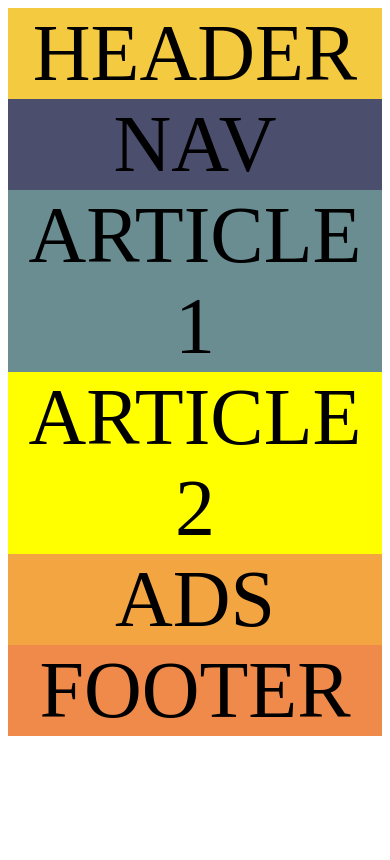
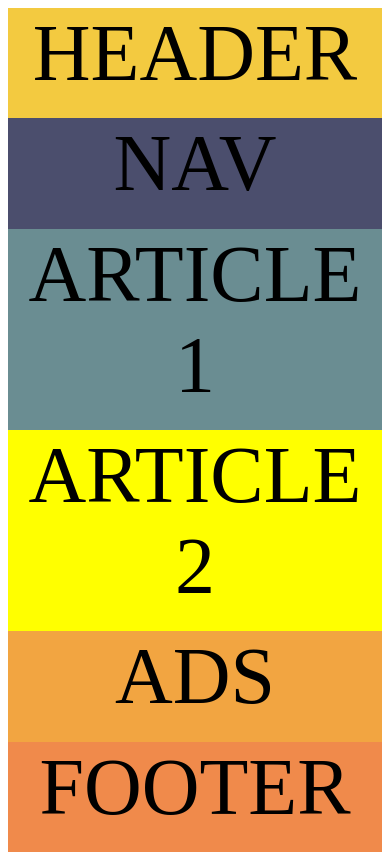
Before and after one commit to spaik11/holy-responsive-grid, a plain HTML site: page index.html in a window 390 px wide. Drawn offline with Linux system fonts and the light colour scheme.

Commit message:
completed exercise

```diff
--- a/style.css
+++ b/style.css
@@ -3,31 +3,69 @@
 }
 
 #app {
+  display: grid;
   font-size: 5em;
   text-align: center;
   height: 100vh;
+  grid-template-areas:
+    "header header header header"
+    "nav article-1 article-1 ads"
+    "nav article-2 article-2 ads"
+    "footer footer footer footer"
+    ;
 }
 
 #header {
   background-color: #f3ca40;
+  grid-area: header;
 }
 
 #nav {
   background-color: #4b4e6d;
+  grid-area: nav;
 }
 
 #article-1 {
   background-color: #6a8d92;
+  grid-area: article-1;
 }
 
 #article-2 {
   background-color: yellow;
+  grid-area: article-2;
 }
 
 #ads {
   background-color: #f2a541;
+  grid-area: ads;
 }
 
 #footer {
   background-color: #f08a4b;
+  grid-area: footer;
 }
+
+@media (max-width: 1100px) {
+  #app {
+    grid-template-areas:
+    "header header header header"
+    "nav nav nav nav"
+    "article-1 article-1 ads ads"
+    "article-2 article-2 ads ads"
+    "footer footer footer footer"
+    ;
+  }
+}
+
+@media (max-width: 500px) {
+  #app {
+    grid-template-areas:
+    "header header"
+    "nav nav"
+    "article-1 article-1"
+    "article-2 article-2"
+    "ads ads"
+    "footer footer"
+    ;
+  }
+}
```
